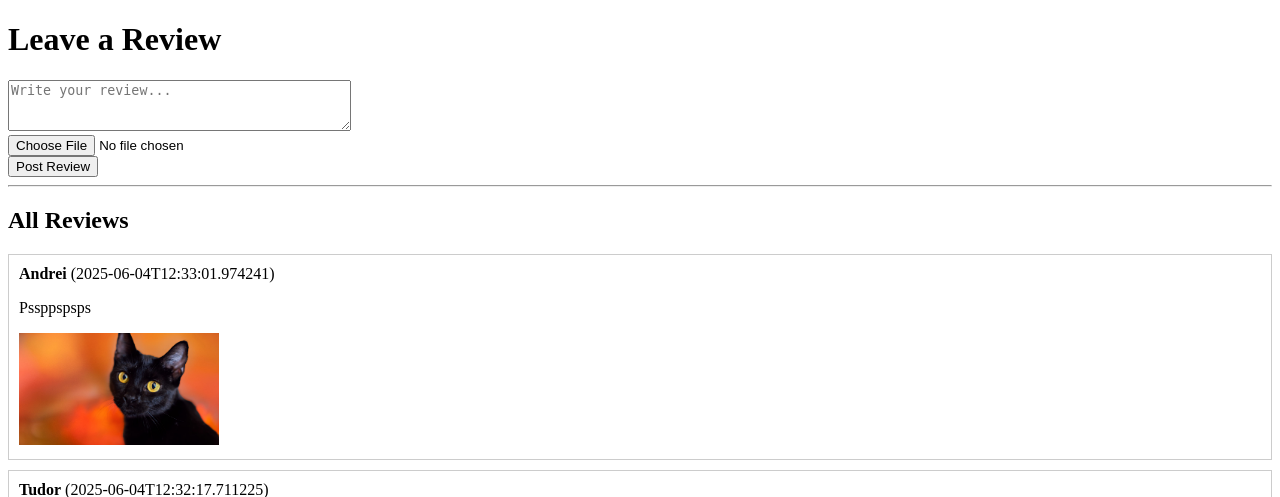
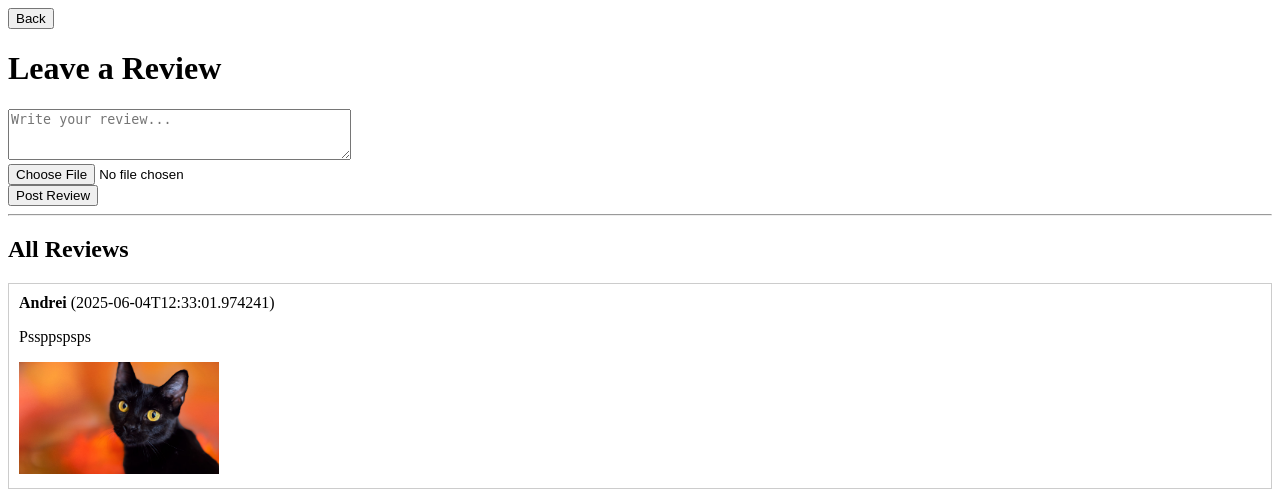
Before and after one commit to TudorMurariu/azure-project, a Flask app: page /reviews in a window 1280 px wide. Shown: the top 497 px of the page. Run offline with Flask 3, Linux system fonts and the light colour scheme.

Commit message:
added a back button

```diff
--- a/templates/reviews.html
+++ b/templates/reviews.html
@@ -2,6 +2,9 @@
 <html>
 <head>
     <title>Guest Reviews</title>
+    <a href="{{ url_for('index') }}">
+        <button type="button">Back</button>
+    </a>
 </head>
 <body>
     <h1>Leave a Review</h1>
```
